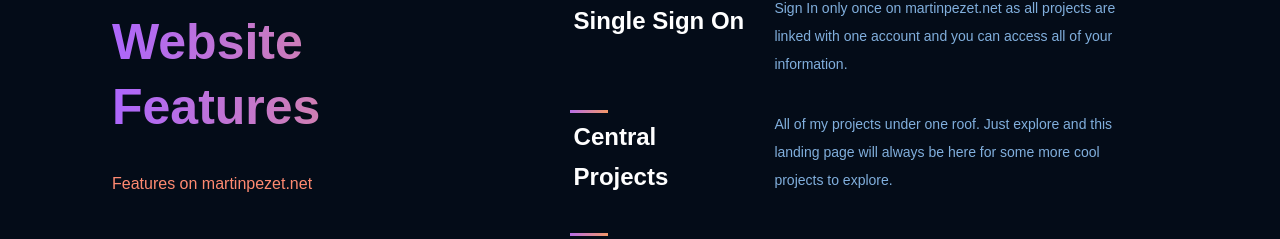
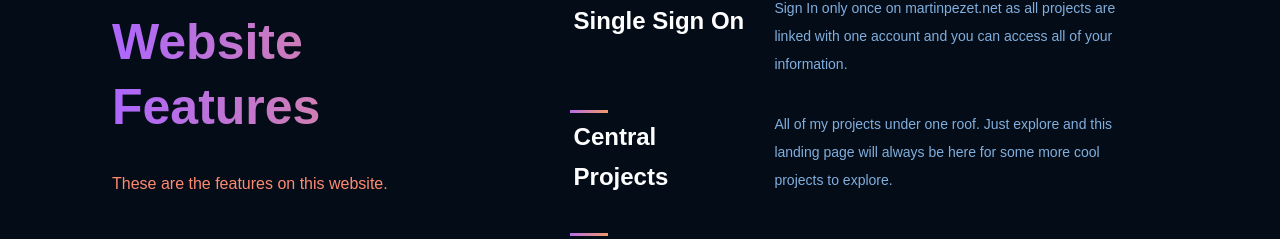
Before and after one commit to MartinPezet/portfolio-website, a React (Create React App) app in the folder client/: page / in a window 1280 px wide. Shown: the part 1946-2185 px from the top of the page. Built offline with nearby package versions, Linux system fonts and the light colour scheme; no server answers.

Commit message:
Fix link easter egg

```diff
--- a/client/src/containers/siteFeatures/SiteFeatures.js
+++ b/client/src/containers/siteFeatures/SiteFeatures.js
@@ -32,7 +32,7 @@
     <section className="features" id="website-features">
       <div className="featuresTitle">
         <h1 className="gradientText">Website Features</h1>
-        <p>Features on <a href="https://martinpezet.net">martinpezet.net</a></p>
+        <p>These are the features on this website.</p>
       </div>
       <div className="featuresContent">
         {featuresData.map((item, index) => (
```
